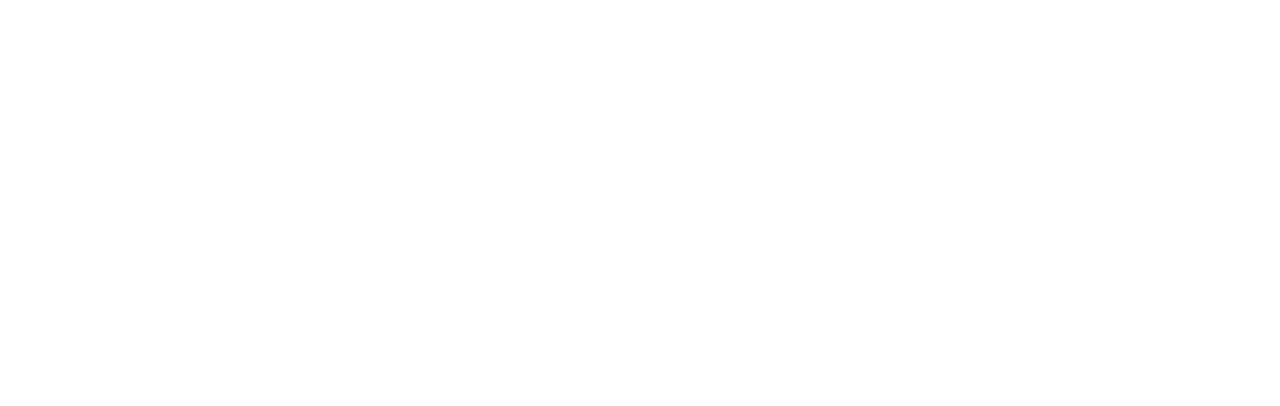
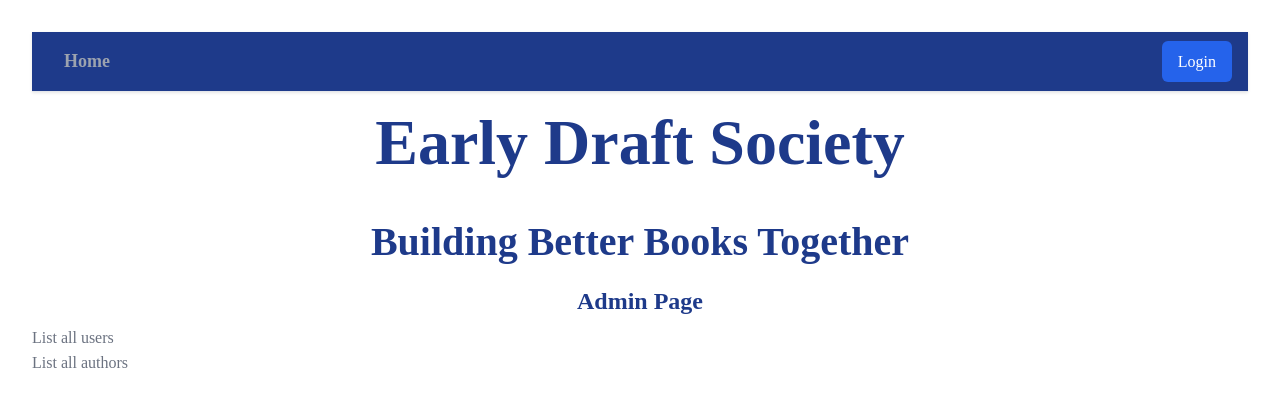
Before and after one commit to MiTOBrien/eds, a Vue app: page /admin in a window 1280 px wide. Before the commit this address had no page. Shown: the top 406 px of the page. Built offline with nearby package versions, Linux system fonts and the light colour scheme.

Commit message:
starts building out admin page for db administration

```diff
--- a/src/router/index.js
+++ b/src/router/index.js
@@ -27,7 +27,12 @@ const router = createRouter({
       path: '/profile',
       name: 'profile',
       component: () => import('../views/ProfileView.vue'),
-    }
+    },
+    {
+      path: '/admin',
+      name: 'admin',
+      component: () => import('../views/AdminView.vue'),
+    },
   ],
 })
 
--- /dev/null
+++ b/src/views/AdminView.vue
@@ -0,0 +1,12 @@
+<script setup>
+import NavbarView from './NavbarView.vue';
+</script>
+
+<template>
+  <main>
+    <NavbarView />
+    <h3>Admin Page</h3>
+    <p>List all users</p>
+    <p>List all authors</p>
+  </main>
+</template>
--- a/src/views/ProfileView.vue
+++ b/src/views/ProfileView.vue
@@ -20,7 +20,7 @@ const initializeRoles = () => {
 // Computed property to check if user selected any reader roles
 const isReaderRole = computed(() => {
   return selectedRoles.value.some((role) =>
-    ['author', 'arcreader', 'betareader', 'proofreader'].includes(role),
+    ['arc reader', 'beta reader', 'proof reader'].includes(role),
   )
 })
 
@@ -107,7 +107,12 @@ onMounted(() => {
                 </div>
 
                 <div class="role-option">
-                  <input type="checkbox" id="arcreader" value="arcreader" v-model="selectedRoles" />
+                  <input
+                    type="checkbox"
+                    id="arcreader"
+                    value="arc reader"
+                    v-model="selectedRoles"
+                  />
                   <label for="arcreader">ARC Reader</label>
                 </div>
 
@@ -115,7 +120,7 @@ onMounted(() => {
                   <input
                     type="checkbox"
                     id="betareader"
-                    value="betareader"
+                    value="beta reader"
                     v-model="selectedRoles"
                   />
                   <label for="betareader">Beta Reader</label>
@@ -125,7 +130,7 @@ onMounted(() => {
                   <input
                     type="checkbox"
                     id="proofreader"
-                    value="proofreader"
+                    value="proof reader"
                     v-model="selectedRoles"
                   />
                   <label for="proofreader">Proof Reader</label>
```
